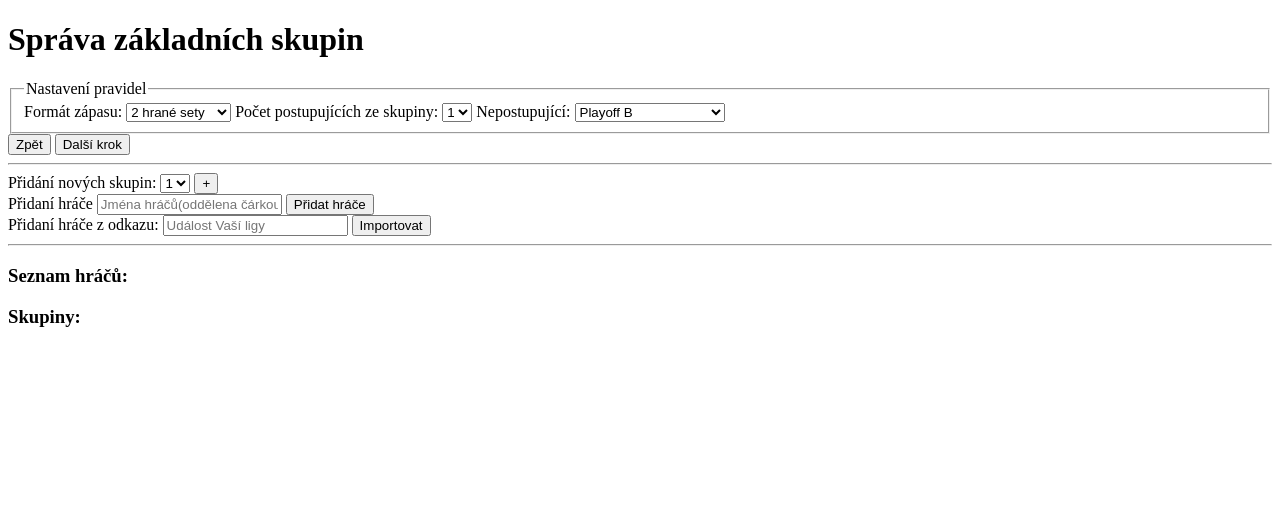
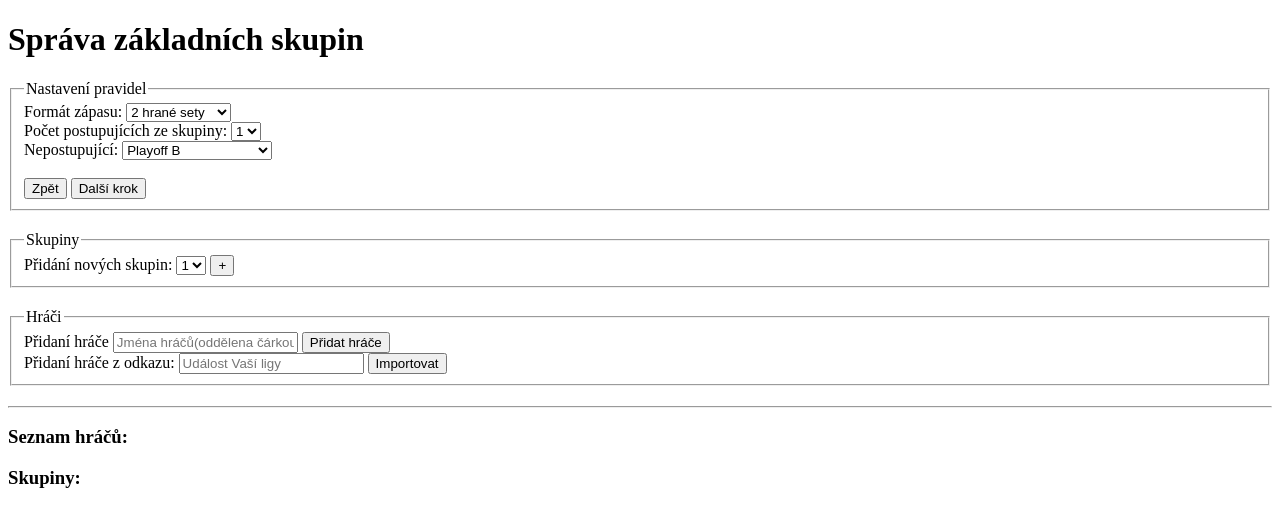
Before and after one commit to Badsoul01/tournament_app, a Flask app: page /settings_groups in a window 1280 px wide. Shown: the top 527 px of the page. Run offline with Flask 3, Linux system fonts and the light colour scheme; parts of the project's set-up code (start-up, migrations or seed data) failed here and were passed over.

Commit message:
upraven vzhled

```diff
--- a/templates/settings_groups.html
+++ b/templates/settings_groups.html
@@ -9,7 +9,7 @@
     <h1>Správa základních skupin</h1>
 
     <form action="/settings_groups" method="POST">
-        <fieldset>
+        <fieldset style="margin-bottom: 20px;">
             <legend>Nastavení pravidel</legend>
             <label>Formát zápasu:</label>
             <select name="group_match_format">
@@ -17,6 +17,7 @@
                     <option value="{{val}}" {% if wizard.group_match_format|string == val|string %}selected{% endif %}>{{ name }}</option>
                 {% endfor %}
             </select>
+            <br>
 
             <label>Počet postupujících ze skupiny:</label>
             <select name="advance_per_group">
@@ -24,21 +25,26 @@
                     <option value="{{ val }}" {% if wizard.advance_per_group|string == val|string %}selected{% endif %}>{{ val }}</option>
                 {% endfor %}
             </select>
+            <br>
+
             <label>Nepostupující:</label>
             <select name="group_elimination_action">
                 {% for key, name in GROUPS_RULES.elimination_actions.items() %}
                     <option value="{{ key }}" {% if wizard.group_elimination_actions == key %}selected{% endif %}>{{ name }}</option>
                 {% endfor %}
             </select>
-        </fieldset>
 
+            <br>
+            <br>
             <button type="submit" name="action" value="back">Zpět</button>
             <button type="submit" name="action" value="next">Další krok</button>
+        </fieldset>
     </form>
 
-    <hr>
+
     <form action="/settings_groups" method="POST">
-
+        <fieldset style="margin-bottom: 20px;">
+            <legend>Skupiny</legend>
             <label>Přidání nových skupin:</label>
             <select name="groups_count">
                 {% for count in GROUPS_RULES.group_creation_options %}
@@ -47,9 +53,11 @@
             </select>
 
             <button type="submit" name="action" value="create_groups">+</button>
-
+        </fieldset>
     </form>
 
+    <fieldset style="margin-bottom: 20px;">
+        <legend>Hráči</legend>
         <form action="/settings_groups" method="POST">
             <label>Přidaní hráče</label>
             <input name="players_text" placeholder="Jména hráčů(oddělena čárkou)"></input>
@@ -62,7 +70,7 @@
             <input type="url" name="scrap_url" placeholder="Událost Vaší ligy">
             <button type="submit" name="action" value="scrap_players">Importovat</button>
         </form>
-
+    </fieldset>
     <hr>
     <h3>Seznam hráčů:</h3>
     <ul>
```
Lines whose indentation alone changed are shown as unchanged.
